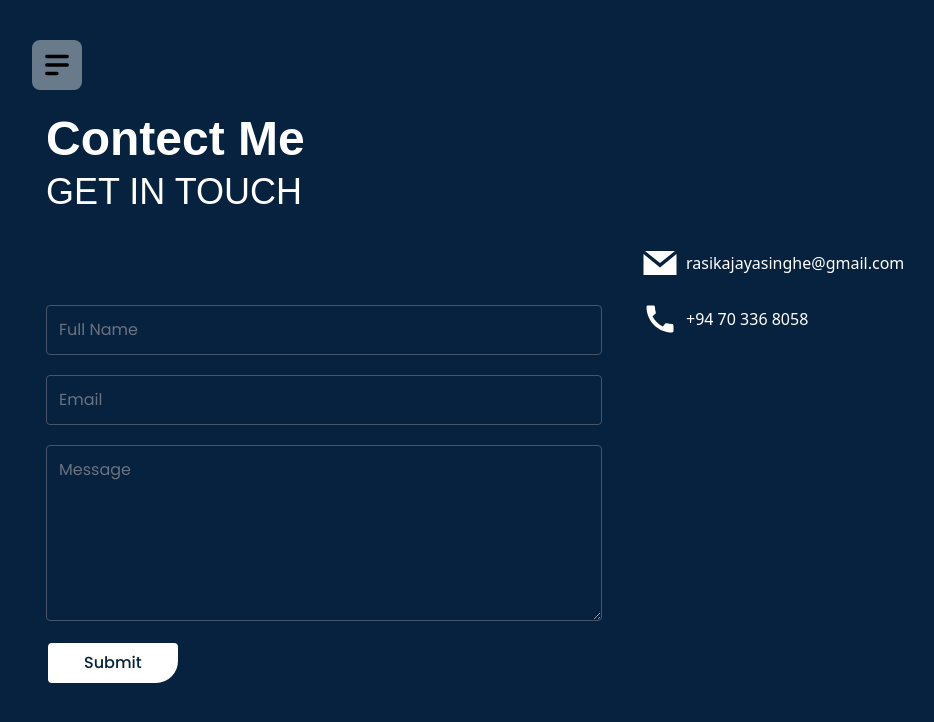
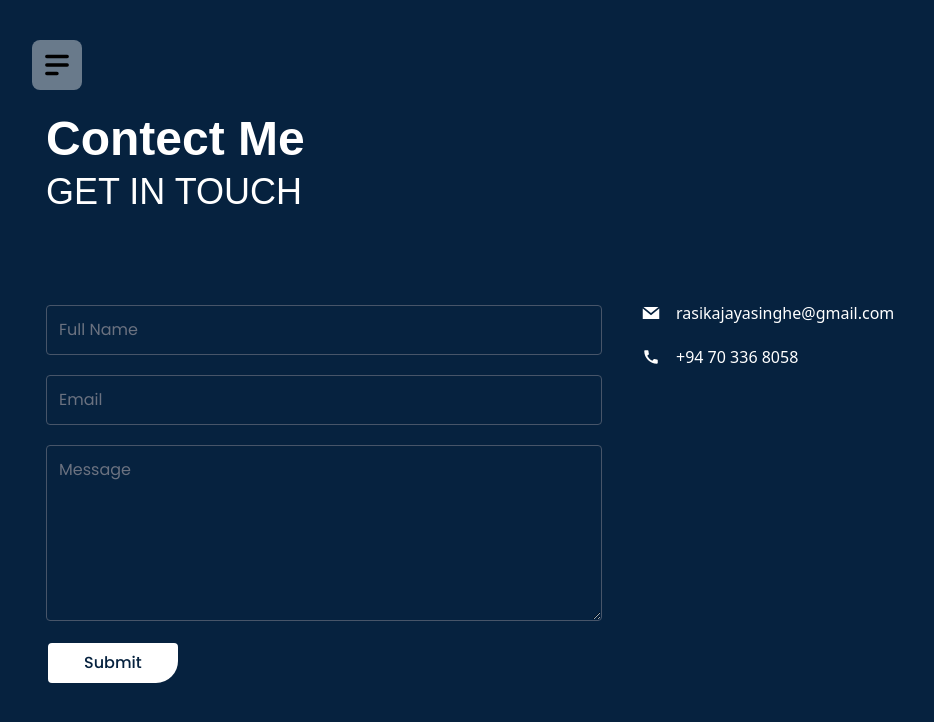
Before and after one commit to rasikajayasinghe/rasikajayasinghe, a Next.js app: page /contact in a window 1280 px wide. Shown: the top 722 px of the page, without its empty margins (18-952 px from the left). Built offline with nearby package versions, Linux system fonts and the light colour scheme; a web font is replaced by a local one.

Commit message:
update changers for contact form ui

```diff
--- a/Content.ts
+++ b/Content.ts
@@ -20,7 +20,7 @@ import project2 from "./assets/images/projects/img2.png";
 import project3 from "./assets/images/projects/img3.png";
 
 // import icons from react-icons
-import { GrMail } from "react-icons/gr";
+import { GrMail, GrMapLocation } from "react-icons/gr";
 import { MdArrowForward, MdCall } from "react-icons/md";
 import { FaHome, FaRegUser } from "react-icons/fa";
 import { RiServiceLine, RiProjectorLine, RiArticleFill } from "react-icons/ri";
@@ -184,11 +184,13 @@ export const content = {
     subtitle: "GET IN TOUCH",
     social_media: [
       {
+        id: "1",
         text: "rasikajayasinghe@gmail.com",
         icon: GrMail,
         link: "mailto:rasikajayasinghe@gmail.com",
       },
       {
+        id: "2",
         text: "+94 70 336 8058",
         icon: MdCall,
         link: "https://wa.me/0703368058",
--- a/app/contact/page.tsx
+++ b/app/contact/page.tsx
@@ -16,16 +16,13 @@ export default function ContactPage() {
         <br />
         <div className="flex gap-10 md:flex-row flex-col">
           <ContactForm />
-          <div className="flex-1 flex flex-col gap-5">
-            {Contact.social_media.map((content, i) => (
-              <div
-                key={i}
-                data-aos="fade-down"
-                data-aos-delay={i * 430}
-                className="flex items-center gap-2"
-              >
-                <h4 className="text-white">{createElement(content.icon)}</h4>
-                <a className="font-Poppins" href={content.link} rel="noopener">
+          <div className="flex-1 flex flex-col gap-5  py-14">
+            {Contact.social_media.map((content) => (
+              <div key={content.id} className="flex items-center gap-2">
+                <h4 className="text-lg mr-2 text-white">
+                  {createElement(content.icon)}
+                </h4>
+                <a href={content.link} rel="noopener">
                   {content.text}
                 </a>
               </div>
```
